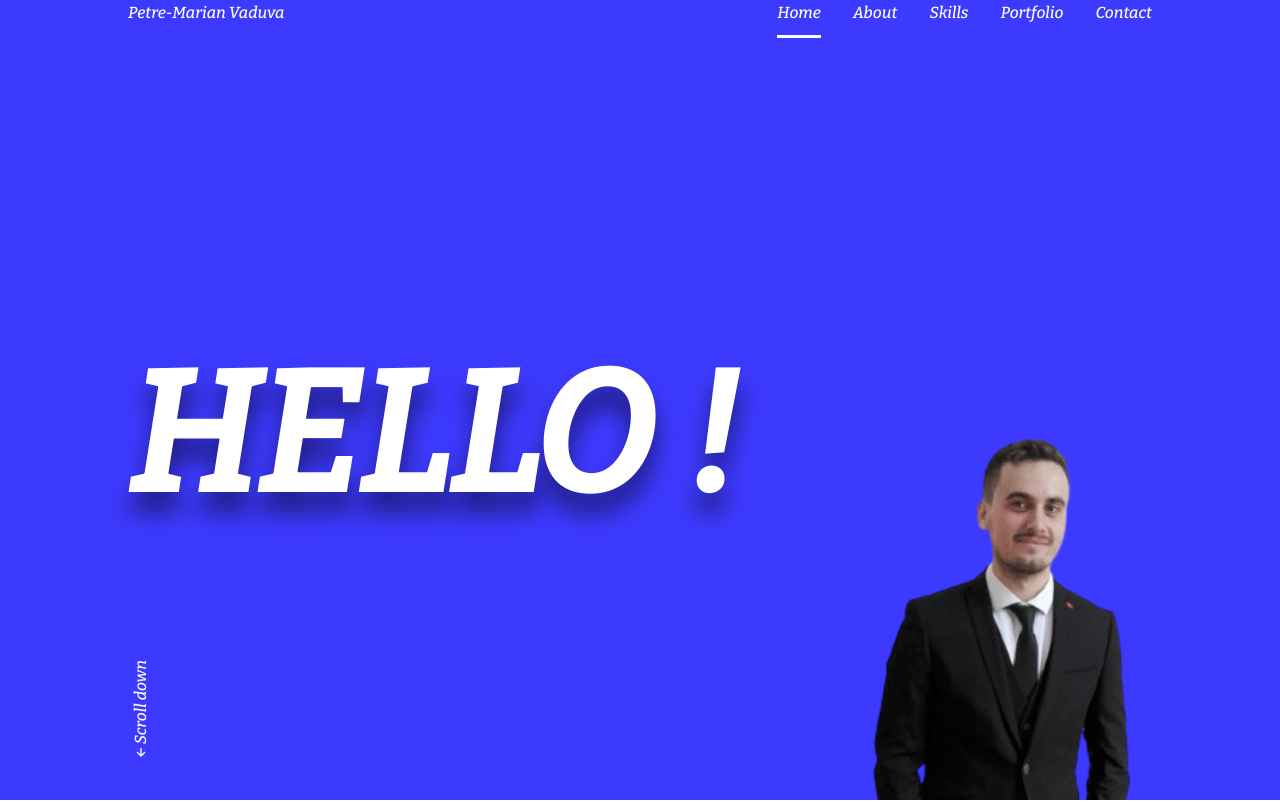
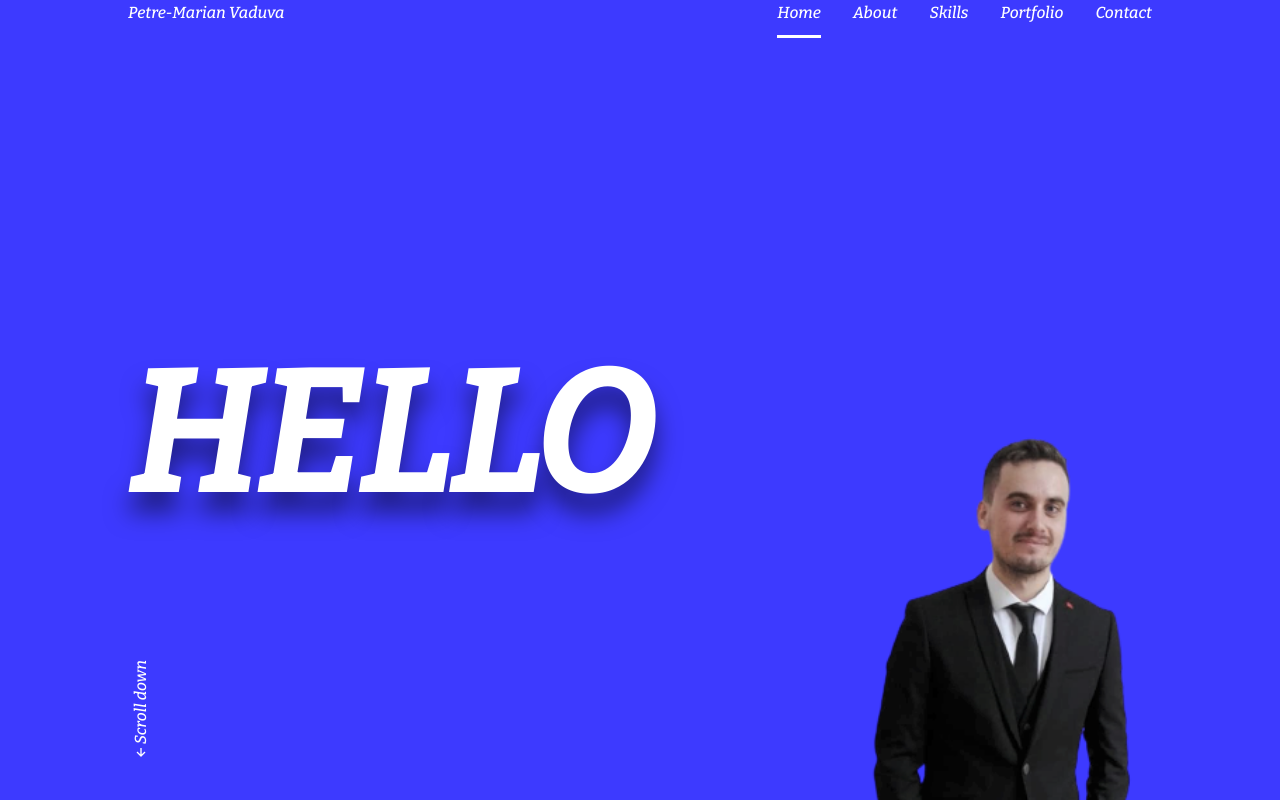
Before and after one commit to PetreMarian29/PetreMarian29, a plain HTML site: page index.html in a window 1280 px wide. Shown: the top 803 px of the page. Drawn offline with nearby package versions, Linux system fonts and the light colour scheme.

Commit message:
changed title

```diff
--- a/index.html
+++ b/index.html
@@ -37,7 +37,7 @@
     <main class="1-main">
         <section class="home" id="home">
             <div class="home__container bd-grid">
-                <h1 class="home__title"><span>HELLO !</span></h1>
+                <h1 class="home__title"><span>HELLO </span></h1>
 
                 <div class="home__scroll">
                     <a href="#about" class="home__scroll-link"><i class='bx bx-up-arrow-alt'></i>Scroll down</a>
```
